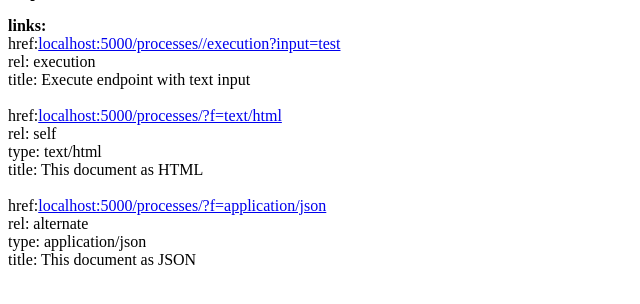
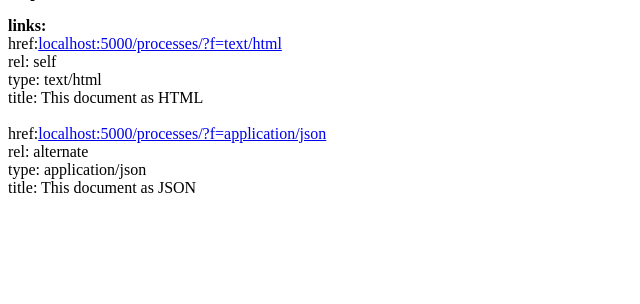
Before and after one commit to xcomagent95/RichDataInterfacesForCopernicusData, a Flask app: template templates/html/Process.html in a window 1280 px wide. Shown: the part 123-427 px from the top of the page, without its empty margins (0-640 px from the left). Run offline with Flask 2, Linux system fonts and the light colour scheme; the template is opened without the code that fills it, so the values that code supplies are empty.

Commit message:
minor changes

```diff
--- a/templates/html/Process.html
+++ b/templates/html/Process.html
@@ -11,10 +11,6 @@
 			</p>
 			<p>
 			<b>links:</b><br>
-			href:<a href="localhost:5000/processes/{{process.id}}/excecution?input=test">localhost:5000/processes/{{process.id}}/execution?input=test</a><br>
-			rel: execution<br>
-			title: Execute endpoint with text input<br>
-			<br>
 			href:<a href="localhost:5000/processes/{{process.id}}?f=text/html">localhost:5000/processes/{{process.id}}?f=text/html</a><br>
 			rel: self<br>
 			type: text/html<br>
--- a/templates/html/processes.html
+++ b/templates/html/processes.html
@@ -12,9 +12,6 @@
 			Output transmission: {{process.outputTransmission}}<br>
 			<p>
 				<b>links: </b><br>
-					href: <a href=localhost:5000/processes/{{process.id}}/execution?input=test>localhost:5000/processes/{{process["id"]}}/execution?input=test</a><br>
-					rel: execute<br>
-					title: Execute endpoint<br><br>
 					href: <a href=localhost:5000/processes/{{process.id}}?f=application/json>localhost:5000/processes/{{process["id"]}}?f=application/json</a><br>
 					rel: process<br>
 					type: application/json<br>
--- a/templates/json/processes/EchoProcessDescription.json
+++ b/templates/json/processes/EchoProcessDescription.json
@@ -41,11 +41,6 @@
     }
   },
   "links": [
-    {
-      "href": "localhost:5000/processes/Echo/execution?input=test",
-      "rel": "execute",
-      "title": "Execute endpoint with test input"
-    },
 	{
 		"href": "localhost:5000/processes/Echo?f=application/json",
 		"rel": "self",
```
